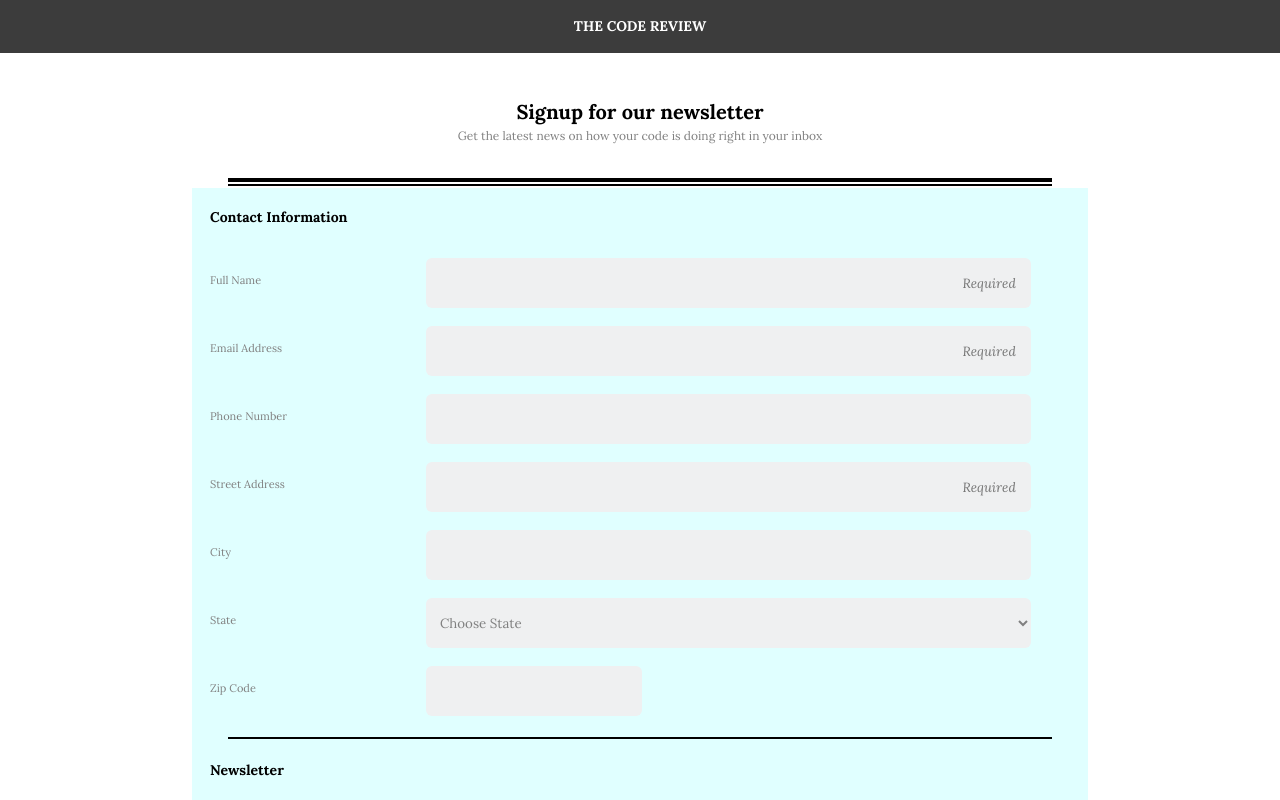
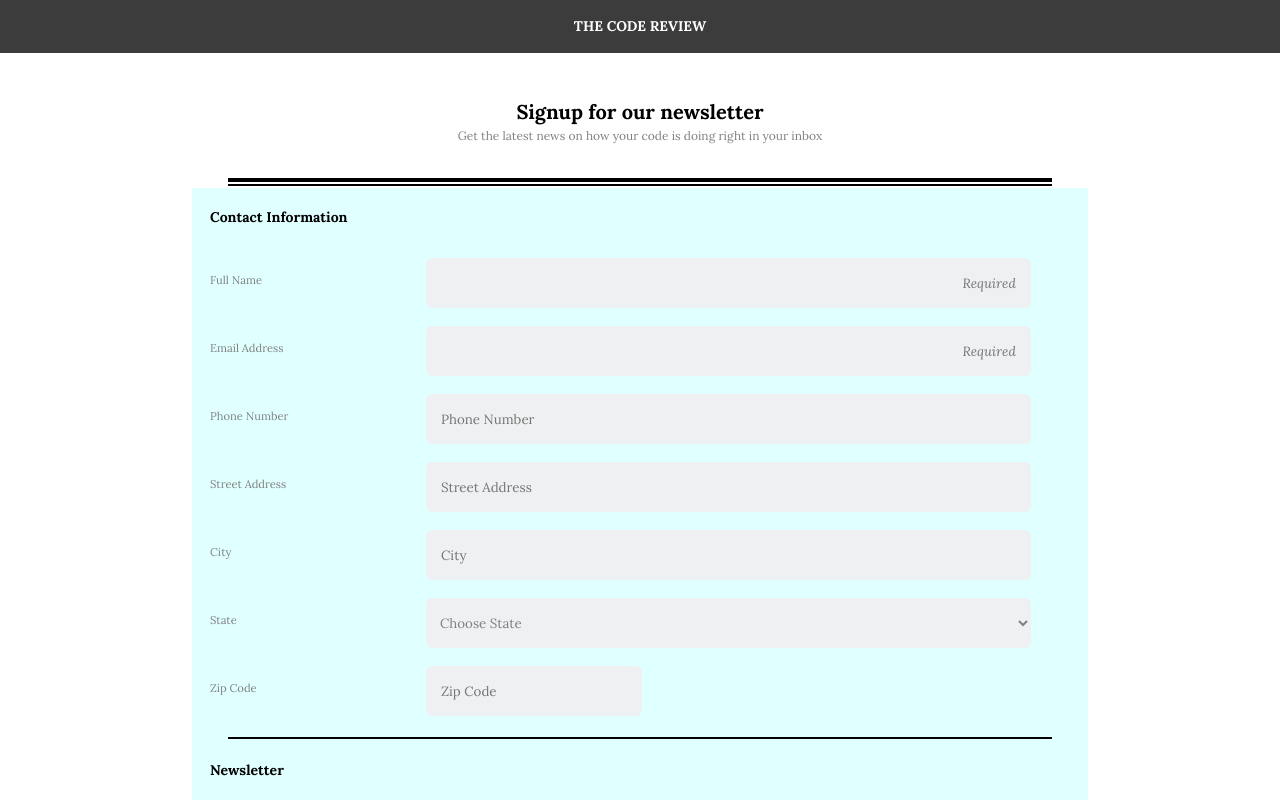
Before and after one commit to FrontEndAnthony/Online-Registration-Form, a plain HTML site: page index.html in a window 1280 px wide. Shown: the top 800 px of the page. Drawn offline with Linux system fonts and the light colour scheme.

Commit message:
Exceeds expectations and errors
Fixed what I believe to be the last of the errors. Validated both HTML and CSS code

```diff
--- a/css/styles.css
+++ b/css/styles.css
@@ -71,8 +71,9 @@ input[type="text"]:focus, input[type="email"]:focus {
     text-align: left;
 }
 [type="text"]:focus, [type="email"]:focus, [type="tel"]:focus, [type="city"]:focus, select:focus, [type="zip-code"]:focus, [id="topics"]:focus {
-    background-color: lightgoldenrodyellow;
-    transition: color 0.5s ease;
+    background: rgb(255, 219, 193);
+    color: #fff;
+    transition: .6s ease-out;
 }
 input[placeholder="Required"] {
     text-align: right;
@@ -149,7 +150,7 @@ textarea[id="topics"] {
     padding: 5px 0 0 10px;
     outline-color: darkblue;
 }
-.button:focus {
+.button {
     padding-top: 8px;
 }
 .button-box {
@@ -209,7 +210,7 @@ footer {
         flex-direction: unset;
     }
     .label {
-        font-size: 11px;
+        font-size: 70%;
         align-self: center;
         width: 25%;
     }
--- a/index.html
+++ b/index.html
@@ -34,15 +34,15 @@
                                 </div>
                                 <div class="info-flex">
                                     <label class="label" for="phone">Phone Number</label>
-                                    <input class="input-box" type="tel" id="phone" name="phone"><br>
+                                    <input class="input-box" type="tel" id="phone" name="phone" placeholder="Phone Number"><br>
                                 </div>
                                 <div class="info-flex">
                                     <label class="label" for="street-address">Street Address</label>
-                                    <input class="input-box" type="text" id="street-address" name="street" placeholder="Required" required><br>
+                                    <input class="input-box" type="text" id="street-address" name="street" placeholder="Street Address" required><br>
                                 </div>
                                 <div class="info-flex">
                                     <label class="label" for="city">City</label>
-                                    <input class="input-box" type="text" id="city" name="city"><br>
+                                    <input class="input-box" type="text" id="city" name="city" placeholder="City"><br>
                                 </div>
                                 <div class="info-flex">
                                     <label class="label" for="state">State</label>
@@ -107,7 +107,7 @@
                                 </div>
                                 <div class="info-flex">
                                     <label class="label" for="zip">Zip Code</label>
-                                    <input class="zip-box" type="text" id="zip" name="zip_code"><br>
+                                    <input class="zip-box" type="text" id="zip" name="zip_code" placeholder="Zip Code"><br>
                                 </div>
                             </div>
                 </fieldset>
```
